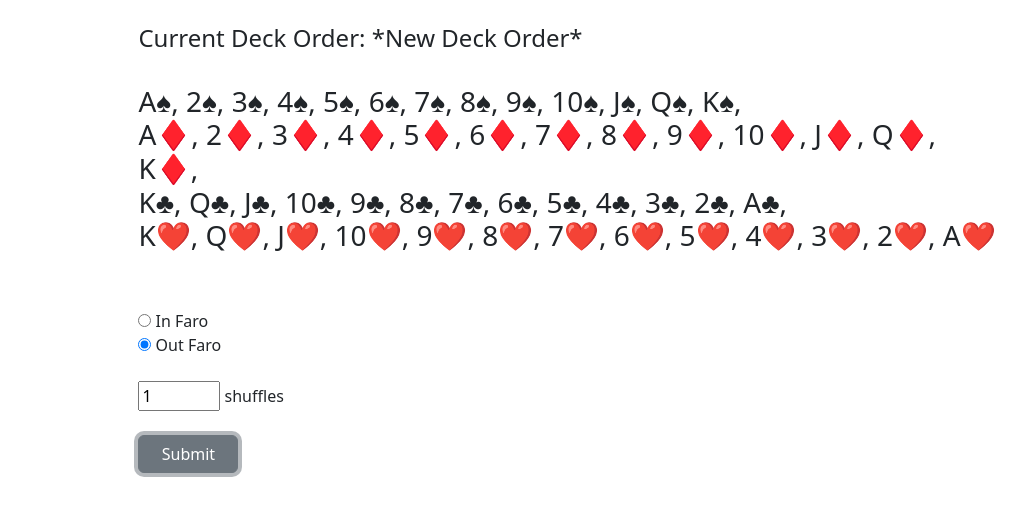
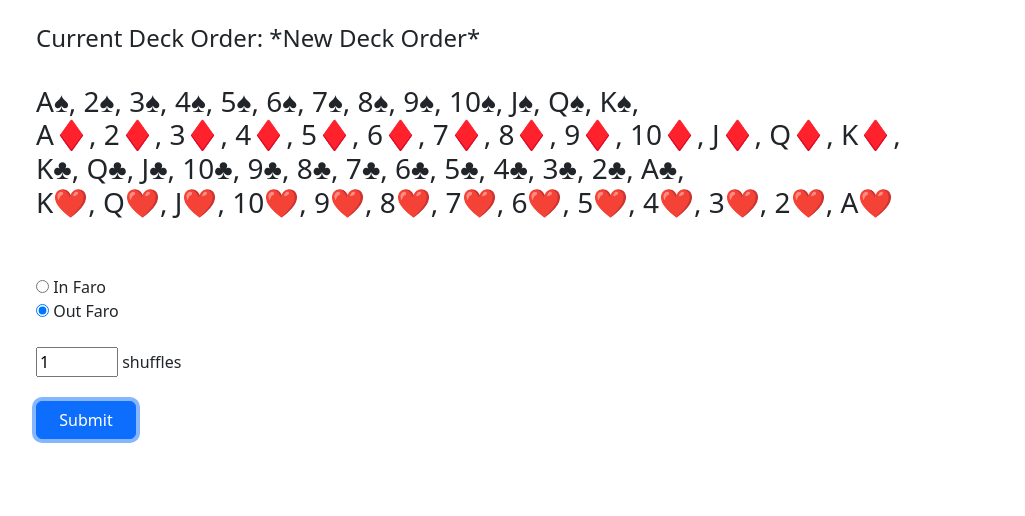
Before and after one commit to jaceygan/cardshuffle, a Flask app: page / in a window 1280 px wide. Shown: the top 516 px of the page, without its empty margins (72-1097 px from the left). Run offline with Flask 3, Linux system fonts and the light colour scheme.

Commit message:
misc corrections

```diff
--- a/app.py
+++ b/app.py
@@ -63,8 +63,9 @@ def index():
 @app.route("/deckOrder", methods=["POST"])
 def deckOrder():
     shuffleType = request.form["shuffleType"]
-    print(shuffleType)
+
     shuffleCount = request.form.get("shuffleCount")
+    print(shuffleCount,shuffleType)
     output = ""
     notes= ""
     if (shuffleCount):
--- a/templates/deckOrder.html
+++ b/templates/deckOrder.html
@@ -11,7 +11,7 @@
 
 <body>
     <br>
-    <div class="container" style="width:69%">
+    <div class="container" style="width:85%">
         <h4>{{ notes }}</h4>
         <h4>Deck order for {{ shuffleCount }} {{shuffleType}} shuffles</h4>
 
--- a/templates/index.html
+++ b/templates/index.html
@@ -10,7 +10,7 @@
 </head>
 
 <body>
-    <div class="container" style="width:69%">
+    <div class="container" style="width:85%">
         <br>
         <h4>Current Deck Order: {% if isNDO %} *New Deck Order* {% endif%}</h4>
         <br>
@@ -29,7 +29,7 @@
             <input type="text" id="shuffleCount" name="shuffleCount" value=1 maxlength="2" size="3"> shuffles
             <br>
             <br>
-            <button class="btn btn-outline-secondary" type="submit" autofocus style="width:100px">Submit</button>
+            <button class="btn btn-outline-primary" type="submit" autofocus style="width:100px">Submit</button>
         </form>
     </div>
     <script src="https://cdn.jsdelivr.net/npm/bootstrap@5.3.2/dist/js/bootstrap.bundle.min.js"
```
